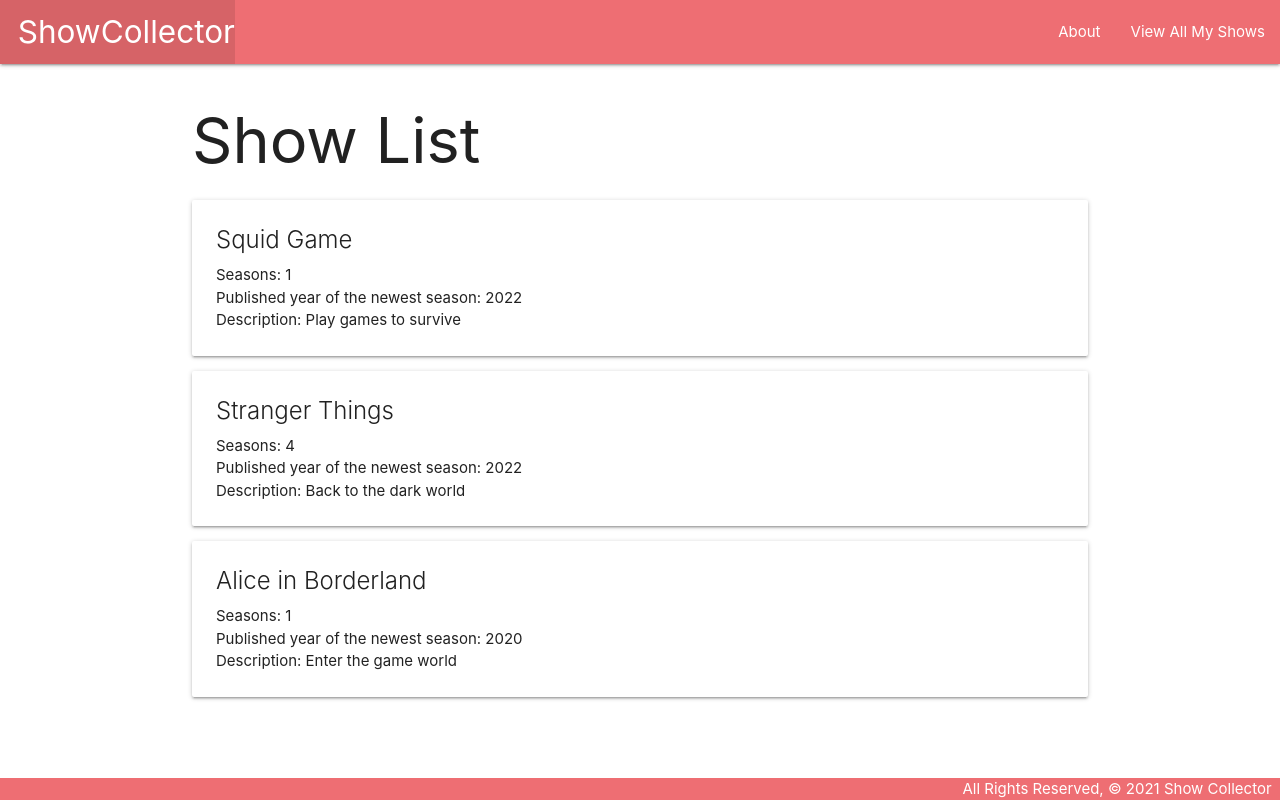
After one commit to weklihua/showcollection, a Django app: page /shows/ in a window 1280 px wide. The commit adds this page. Run offline with Django 4.2, Linux system fonts and the light colour scheme.

Commit message:
add show list

```diff
--- a/main_app/templates/base.html
+++ b/main_app/templates/base.html
@@ -20,6 +20,8 @@
         </ul>
         <ul class="right">
           <li><a href="/about">About</a></li>
+          <li><a href="/shows">View All My Shows</a></li>
+
         </ul>
       </div>
     </nav>
--- /dev/null
+++ b/main_app/templates/shows/index.html
@@ -0,0 +1,18 @@
+{% extends 'base.html' %}
+{% block content %}
+
+<h1>Show List</h1>
+
+{% for show in shows %}
+  <div class="card">
+    <div class="card-content">
+      <span class="card-title">{{ show.title }}</span>
+      <p>Seasons: {{ show.season }}</p>
+      <p>Published year of the newest season: {{ show.year}} </p>
+      <p>Description: {{ show.description }}</p>
+
+    </div>
+  </div>
+{% endfor %}
+
+{% endblock %}
--- a/main_app/urls.py
+++ b/main_app/urls.py
@@ -4,4 +4,5 @@ from . import views
 urlpatterns = [
   path('', views.home, name='home'),
   path('about/', views.about, name='about'),
+  path('shows/', views.shows_index, name='index')
 ]
--- a/main_app/views.py
+++ b/main_app/views.py
@@ -1,5 +1,18 @@
 from django.shortcuts import render
 from django.http import HttpResponse
+
+class Show:
+  def __init__(self, title, season, year, description):
+    self.title = title
+    self.season = season
+    self.year = year
+    self.description = description
+
+shows = [
+  Show('Squid Game', 1, 2022, 'Play games to survive'),
+  Show('Stranger Things', 4, 2022, 'Back to the dark world'),
+  Show('Alice in Borderland', 1, 2020, 'Enter the game world')
+]
 
 
 # Create your views here.
@@ -8,3 +21,7 @@ def home(request):
 
 def about(request):
   return render(request, 'about.html')
+
+# Add new view
+def shows_index(request):
+  return render(request, 'shows/index.html', { 'shows': shows })
```
